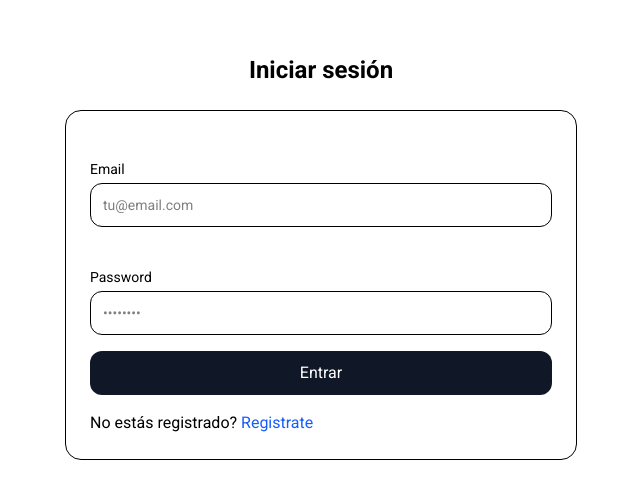
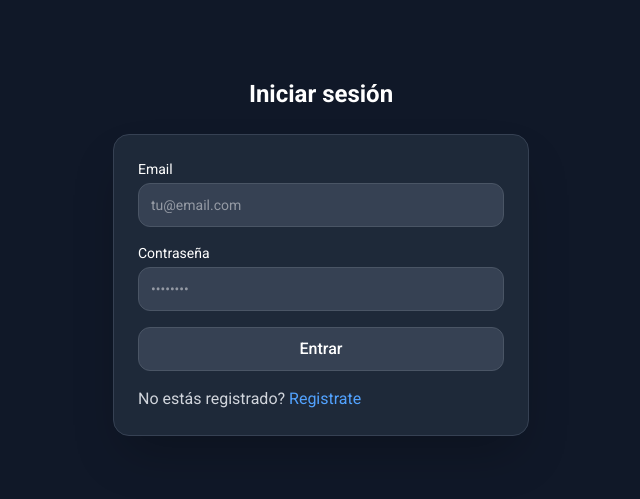
Before and after one commit to luchicapello/CatalogoVuelos, a React (Vite) app: page / in a window 1280 px wide. Shown: the part 143-642 px from the top of the page, without its empty margins (319-959 px from the left). Built offline with nearby package versions, Linux system fonts and the light colour scheme.

Commit message:
Update Login page styling for dark mode
Refactored the Login page to use a dark color scheme, updating background, text, border, and button styles for improved visual consistency and accessibility in dark mode.

```diff
--- a/src/pages/Login.jsx
+++ b/src/pages/Login.jsx
@@ -42,52 +42,52 @@ export default function Login() {
   }, [isAuthenticated, navigate])
 
   return (
-    <main className="max-w-md mx-auto px-4 py-10 flex items-center justify-center flex-col h-lvh">
-      <h1 className="text-2xl font-semibold mb-6">Iniciar sesión</h1>
-      <form
-        onSubmit={handleSubmit}
-        className="space-y-4 border rounded-2xl p-6 bg-white w-lg"
-      >
+    <div className="bg-gray-900 min-h-screen">
+      <main className="max-w-md mx-auto px-4 py-10 flex items-center justify-center flex-col min-h-screen">
+        <h1 className="text-2xl font-semibold mb-6 text-white">Iniciar sesión</h1>
+        <form
+          onSubmit={handleSubmit}
+          className="space-y-4 border border-gray-700 rounded-2xl p-6 bg-gray-800 shadow-2xl w-full"
+        >
         <Field label="Email">
-          <label htmlFor="">Email</label>
           <input
             type="email"
             value={email}
             onChange={(e) => setEmail(e.target.value)}
             placeholder="tu@email.com"
-            className="h-11 w-full rounded-xl border px-3 outline-none focus:ring-2 focus:ring-gray-900"
+            className="h-11 w-full rounded-xl border border-gray-600 bg-gray-700 text-gray-100 px-3 outline-none focus:ring-2 focus:ring-gray-500 focus:border-gray-500"
           />
         </Field>
         <Field label="Contraseña">
-          <label htmlFor="">Password</label>
           <input
             type="password"
             value={password}
             onChange={(e) => setPassword(e.target.value)}
             placeholder="••••••••"
-            className="h-11 w-full rounded-xl border px-3 outline-none focus:ring-2 focus:ring-gray-900"
+            className="h-11 w-full rounded-xl border border-gray-600 bg-gray-700 text-gray-100 px-3 outline-none focus:ring-2 focus:ring-gray-500 focus:border-gray-500"
           />
         </Field>
         {
           loading
             ?
-            <p>Cargando..</p>
+            <p className="text-gray-300">Cargando..</p>
             :
             <button
               type="submit"
-              className="w-full h-11 rounded-xl bg-gray-900 text-white"
+              className="w-full h-11 rounded-xl bg-gray-700 text-white border border-gray-600 hover:bg-gray-600 transition font-medium"
             >
               Entrar
             </button>
 
         }
 
-        {error && <p className="text-sm text-center text-red-700">{error}</p>}
-        {msg && <p className="text-sm text-center text-gray-700">{msg}</p>}
+        {error && <p className="text-sm text-center text-red-400">{error}</p>}
+        {msg && <p className="text-sm text-center text-gray-300">{msg}</p>}
 
-        <p>No estás registrado? <Link to="/signup" className="text-blue-600 hover:text-blue-300">Registrate</Link></p>
+        <p className="text-gray-300">No estás registrado? <Link to="/signup" className="text-blue-400 hover:text-blue-300">Registrate</Link></p>
 
       </form>
-    </main>
+      </main>
+    </div>
   );
 }
```
